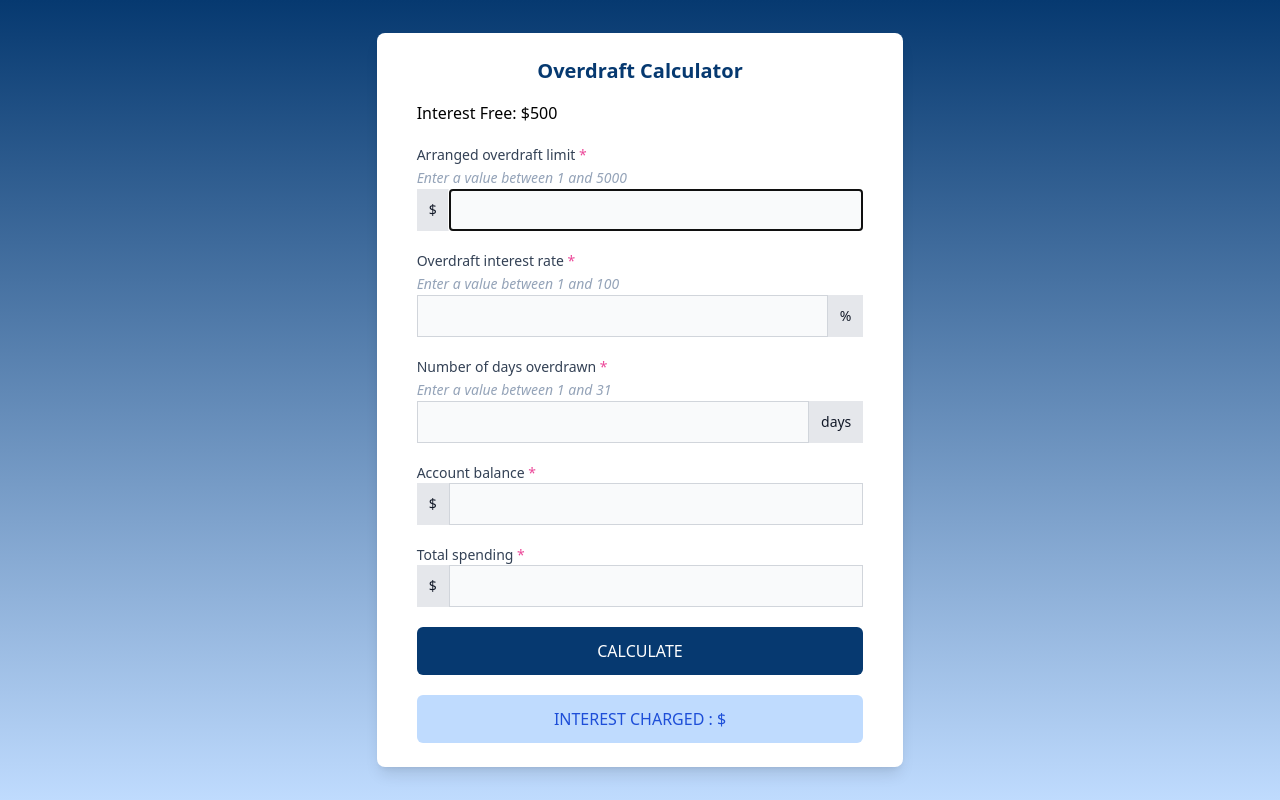
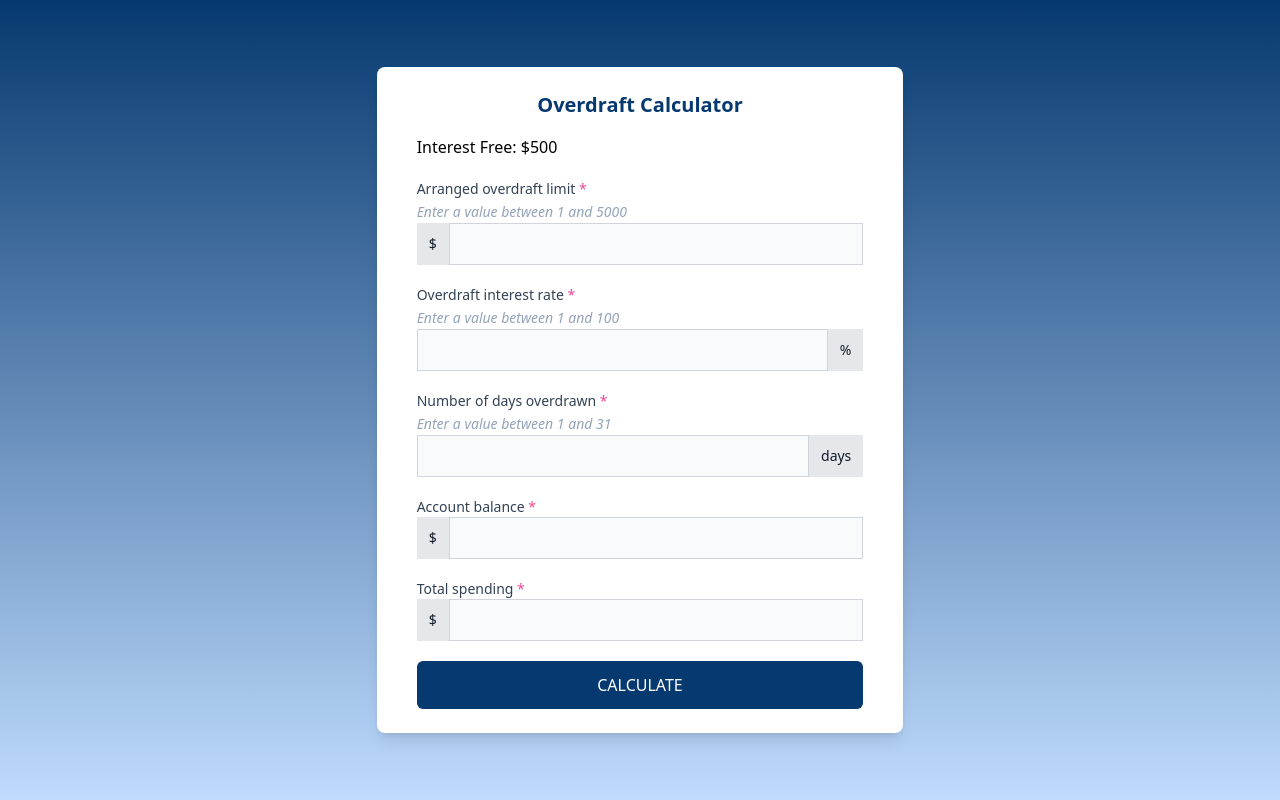
Before and after one commit to NZMia/overdraft-calculator, a React (Create React App) app: page / in a window 1280 px wide. Built offline with nearby package versions, Linux system fonts and the light colour scheme; the HTML template or start-up script is replaced by a standard one.

Commit message:
fix: type

```diff
--- a/src/App.tsx
+++ b/src/App.tsx
@@ -1,4 +1,4 @@
-import { useState, useEffect, useRef } from "react";
+import { useState, useEffect, useRef, MutableRefObject, RefObject } from "react";
 import {
   debounce,
   isEmpty
@@ -23,7 +23,7 @@ type FormDataState = {
 
 type ErrorMsg = {
   type: string,
-  msg: string | null
+  msg: string
 }
 
 const App = () => {
@@ -37,9 +37,9 @@ const App = () => {
 
   const [errorMsg, setErrorMsg] = useState<ErrorMsg[]>([])
   const [disabledBtn, setDisabledBtn] = useState(false)
-  const [charge, setCharge] = useState(null)
+  const [charge, setCharge] = useState<number | string | null>(null)
 
-  const limitRef = useRef<HTMLInputElement | null>(null)
+  const limitRef = useRef<RefObject<typeof Input>>()
   const daysOfYear = getDaysYear()
 
   // TODO: Will replaced by Select component
@@ -71,7 +71,7 @@ const App = () => {
 
     // Reset error message when limit or balance changed
     if(limit > 0 || balance > 0) {
-      validation("spending", null ,`Cannot spend over than ${allowedOverdrawn}`)
+      validation("spending", undefined, undefined,`Cannot spend over than ${allowedOverdrawn}`)
     }
 
     // Rmove the error msg if speding less than allowedOverdrawn
@@ -97,22 +97,22 @@ const App = () => {
   // Form Validation
   const validation = (
     type:string,
-    currentValue:string | number | null ,
-    customMsg: string | null,
-    errorObject: ErrorMsg
+    errorObject: ErrorMsg | undefined,
+    currentValue?: number,
+    customMsg?: string,
   ) => {
 
     const { balance, limit } = formData;
 
     // Exist check
     const isExist =  errorMsg.find(item => item?.type === type)
-    const validationResult =
-      !!currentValue ?
-        (formValidation(currentValue, type, balance, limit) || "")
-        : customMsg
 
-    errorObject.type = type
-    errorObject.msg = validationResult
+    errorObject.type = type;
+
+    if(currentValue)
+      errorObject.msg = (formValidation(currentValue, type, balance, limit) || "")
+    if(customMsg)
+      errorObject.msg = customMsg
 
     if(isExist) {
       setErrorMsg(errorMsg.map(
@@ -120,7 +120,7 @@ const App = () => {
           item.type === type ?
             {
               ...item,
-              msg : validationResult
+              msg : errorObject.msg
             }
             : item
             ).filter(
@@ -129,17 +129,23 @@ const App = () => {
               )
             )
     }else {
-      !isEmpty(validationResult) &&
+      !isEmpty(errorObject.msg) &&
         setErrorMsg([...errorMsg, errorObject])
     }
   }
 
-  const handleInputOnChanges = (e) => {
+  console.log('errorMsg', errorMsg)
+  const handleInputOnChanges = (e: React.MouseEvent<HTMLInputElement>): void => {
     // Remove all spaces from input value
-    const currentValue = removeSpace(e.target.value)
-    const type = e.target.name
+    // string to number: new feature "+"
+    const currentValue = +removeSpace((e.target as HTMLInputElement).value)
 
-    validation(type, currentValue, null )
+    const type =(e.target as HTMLInputElement).name
+
+    if(currentValue) {
+      validation(type,undefined,currentValue)
+    }
+
     setFormData((prev) => ({
       ...prev,
       [type]: currentValue
@@ -147,12 +153,12 @@ const App = () => {
   }
 
   // Debounced the input on change event
-  const debouncedResult = debounce((e, value) => {
-    handleInputOnChanges(e, value)
+  const debouncedResult = debounce((e) => {
+    handleInputOnChanges(e)
   }, 300)
 
   // Formula: A/N * R/P (https://efinancemanagement.com/working-capital-financing/overdraft-interest)
-  const handleOnCalculating = (e) => {
+  const handleOnCalculating = (e: React.MouseEvent<HTMLButtonElement>): void => {
     e.preventDefault();
 
     const { spending, balance, days, rate } = formData;
@@ -184,6 +190,8 @@ const App = () => {
               {
                 inputInfo.map((item) => {
                   const { name, key, min, max } = item
+                  const maximum: number | undefined = max
+                  const currentRef: HTMLInputElement | undefined = limitRef
 
                   return (
                     <Input
@@ -191,12 +199,11 @@ const App = () => {
                       name={key}
                       title={name}
                       min={min}
-                      max={max}
-                      value={formData[key]}
+                      maximum={maximum}
                       errorMsg={errorMsg}
-                      currentRef={key === "limit" ? limitRef : null}
+                      currentRef={currentRef}
                       isRequired={true}
-                      handleOnChange={(key, value)=>debouncedResult(key, value)}
+                      handleOnChange={debouncedResult}
                     />
                   )
                 })
@@ -210,7 +217,7 @@ const App = () => {
                 Calculate
               </button>
               {
-                charge >= 0 &&
+                charge&&charge >= 0 &&
                 (<p className="btn bg-blue-200 text-blue-700 text-center">
                   Interest charged : ${charge}
                 </p>)
--- a/src/components/Input.tsx
+++ b/src/components/Input.tsx
@@ -1,17 +1,17 @@
-import React from "react";
+import React, { RefObject } from "react";
 import { isEmpty } from "lodash";
 
 import { icon } from "../utils";
 
-interface IInput {
+export type IInput =  {
   name: string,
   title: string,
-  currentRef?: string,
   handleOnChange: (e: React.MouseEvent) => void,
   min: number,
-  max: number,
+  maximum: number | undefined,
   errorMsg: object[],
-  isRequired: boolean
+  isRequired: boolean,
+  currentRef?: React.ForwardedRef<HTMLInputElement>
 }
 
 const Icon= (name: string) => icon.filter(item => {
@@ -21,15 +21,17 @@ const Icon= (name: string) => icon.filter(item => {
   return item.name === "dollar"
 })
 
-const Input: React.FC<IInput> = ({
-  name,
-  title,
-  currentRef=null,
-  handleOnChange,
-  min,
-  max,
-  errorMsg,
-  isRequired }) => {
+
+const Input = React.forwardRef<RefObject<HTMLElement>,IInput>(
+  ({
+    name,
+    title,
+    handleOnChange,
+    min,
+    maximum,
+    errorMsg,
+    isRequired
+  }, currentRef) => {
 
   const currentErrormsg = errorMsg.find(msg => msg.type === name)
 
@@ -51,7 +53,7 @@ const Input: React.FC<IInput> = ({
           }
         </label>
         {
-          !!min && !!max && <span className="text-sm italic text-slate-400">Enter a value between {min} and {max}</span>
+          !!min && !!maximum && <span className="text-sm italic text-slate-400">Enter a value between {min} and {maximum}</span>
         }
         <div className="flex">
           {
@@ -74,6 +76,5 @@ const Input: React.FC<IInput> = ({
         }
     </div>
   )
-}
-
+})
 export default Input
```
Also changed, not shown: 2 other files (tests, documents, lock files or other folders).
